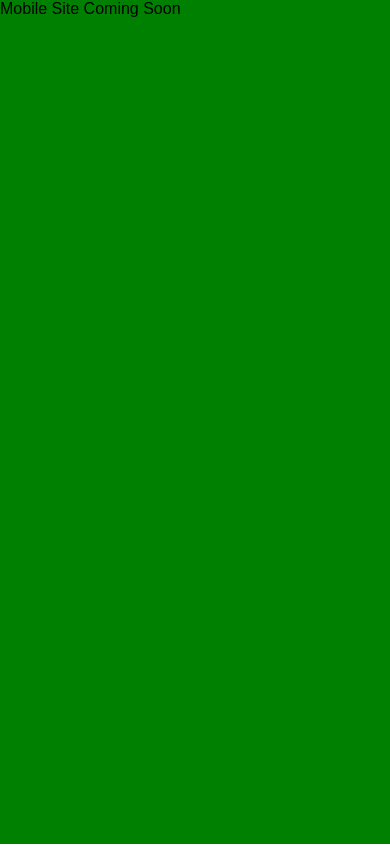
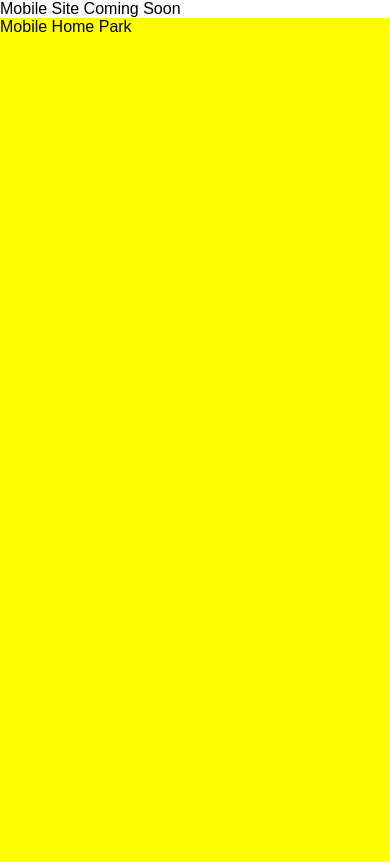
Before and after one commit to jwgravesfl/cowboydr.com, a React (Create React App) app: page / in a window 390 px wide. Built offline with nearby package versions, Linux system fonts and the light colour scheme.

Commit message:
fixed mobile site and desktop separation, ready for desktop dev

```diff
--- a/src/App.js
+++ b/src/App.js
@@ -21,19 +21,13 @@ const AppMainDiv = styled.div `
     z-index: 1;
   }
 
-      display: grid;
-        grid-template-areas:  "navBar"
-                              "main";
-        grid-template-columns: 1fr;
-        grid-template-rows: 10vh 1fr;
-        min-height:100vh;
-        background-color: green;
+
 `
 class App extends Component {
   render() {
     return (
       <AppMainDiv className="">
-        <Main className="main"/>
+        <Main />
       </AppMainDiv>
     );
   }
--- a/src/navbar/NavBar.jsx
+++ b/src/navbar/NavBar.jsx
@@ -21,7 +21,7 @@ export default class NavBar extends Component {
         <div>
           <ul>
             <li>
-              <Link to="/home">Home</Link>
+              <Link to="/">Home</Link>
             </li>
             <li>
               <Link to="/contactform">Contact Form</Link>
--- a/src/pages/home/Home.jsx
+++ b/src/pages/home/Home.jsx
@@ -1,3 +1,16 @@
 import React from 'react'
+import styled from 'styled-components'
 
-export const Home = () => <h3>Home</h3>;
+import LandingPage from './LandingPage'
+
+const HomeDiv = styled.div `
+    min-height: '100vh',
+
+
+`
+
+export const Home = () =>
+
+    <HomeDiv>
+        <LandingPage />
+    </HomeDiv>;
--- /dev/null
+++ b/src/pages/home/LandingPage.jsx
@@ -0,0 +1,22 @@
+import React, { Component } from 'react'
+import styled from 'styled-components';
+
+import img from '../../assets/oldWestStreet.jpg'
+
+const LandingPageDiv = styled.div `
+    min-height: 100vh;
+    background-image: url(${img});
+    background-repeat: no-repeat;
+    background-size: cover;
+`
+
+
+export default class LandingPage extends Component {
+  render() {
+    return (
+      <LandingPageDiv>
+        Landing Page
+      </LandingPageDiv>
+    )
+  }
+}
--- /dev/null
+++ b/src/pages/mobile/home/MobileHome.jsx
@@ -0,0 +1,24 @@
+import React, { Component } from 'react'
+
+import styled from 'styled-components'
+
+const MobileHomeMainDiv = styled.div `
+    background-color: yellow;
+
+    display: grid;
+        grid-template-areas:  "navBar"
+                              "main";
+        grid-template-columns: 1fr;
+        grid-template-rows: 10vh 1fr;
+        min-height:100vh;
+`
+
+export default class MobileHome extends Component {
+  render() {
+    return (
+      <MobileHomeMainDiv>
+        Mobile Home Park
+      </MobileHomeMainDiv>
+    )
+  }
+}
--- a/src/routes/main.jsx
+++ b/src/routes/main.jsx
@@ -11,22 +11,15 @@ import NavBar from '../navbar/NavBar'
 import { Home } from '../pages/home/Home'
 import ContactForm from '../pages/contactForm/ContactForm'
 
+// Mobile Version Route Imports
+import MobileHome from '../pages/mobile/home/MobileHome'
+
 const DesktopVersion = styled.div `
-@media only screen and (min-width: 767px) {
-      /* For mobile phones: */
-      [class*="col-"] {
-          width: 100%;
-      }
-    }
+
 `
 
 const MobileVersion = styled.div `
-@media only screen and (max-width: 767px) {
-      /* For mobile phones: */
-      [class*="col-"] {
-          width: 100%;
-      }
-    }
+  min-height: 100vh;
 `
 
 export default class Main extends Component {
@@ -41,8 +34,6 @@ export default class Main extends Component {
     window.addEventListener('resize', this.handleWindowSizeChange);
   }
 
-  // make sure to remove the listener
-  // when the component is not mounted anymore
   componentWillUnmount() {
     window.removeEventListener('resize', this.handleWindowSizeChange);
   }
@@ -60,7 +51,7 @@ export default class Main extends Component {
             <DesktopVersion>
               <AuthButton />
               <NavBar />
-              <Route path="/home" component={Home} />
+              <Route exact path="/" component={Home} />
               <Route path="/login" component={Login} />
               <PrivateRoute path="/contactform" component={ContactForm} />
             </DesktopVersion>
@@ -71,7 +62,7 @@ export default class Main extends Component {
           <Router>
             <MobileVersion>
               Mobile Site Coming Soon
-              <Route path="/home" component={Home} />
+              <Route exact path="/" component={MobileHome} />
               <Route path="/login" component={Login} />
               <PrivateRoute path="/contactform" component={ContactForm} />
             </MobileVersion>
```
Also changed, not shown: src/assets/oldWestStreet.jpg, src/assets/snowyTown.jpg (added).
